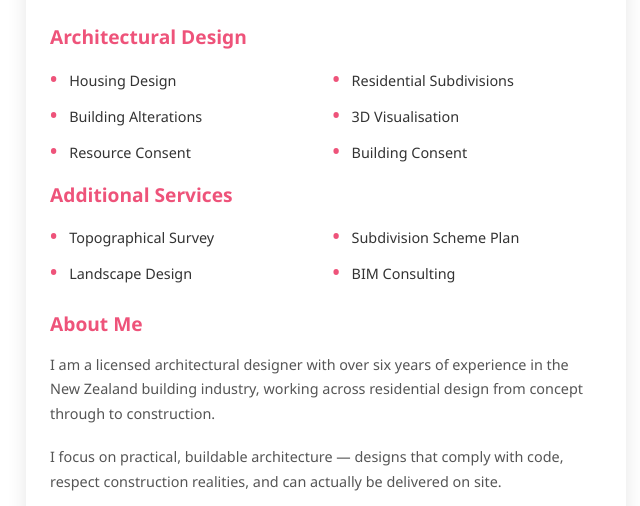
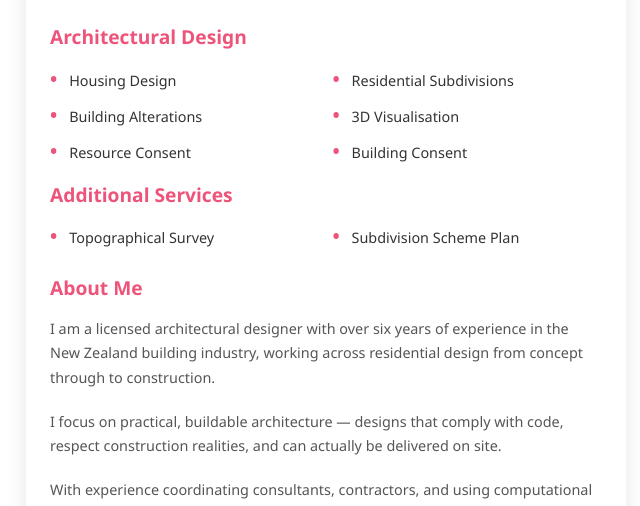
Before and after one commit to yinsu404/Little-Snake-Studio, a plain HTML site: page index.html in a window 1280 px wide. Shown: the part 271-777 px from the top of the page, without its empty margins (314-954 px from the left). Drawn offline with Linux system fonts and the light colour scheme.

Commit message:
Remove services from the additional services list
Removed Landscape Design and BIM Consulting from services list.

```diff
--- a/index.html
+++ b/index.html
@@ -150,8 +150,7 @@
             <ul class="services-list">
                 <li>Topographical Survey</li>
                 <li>Subdivision Scheme Plan</li>
-                <li>Landscape Design</li>
-                <li>BIM Consulting</li>
+
             </ul>
 
             <h2 style="margin-top: 1.5rem;">About Me</h2>
```
